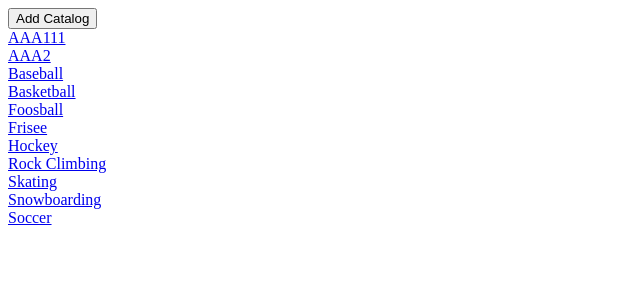
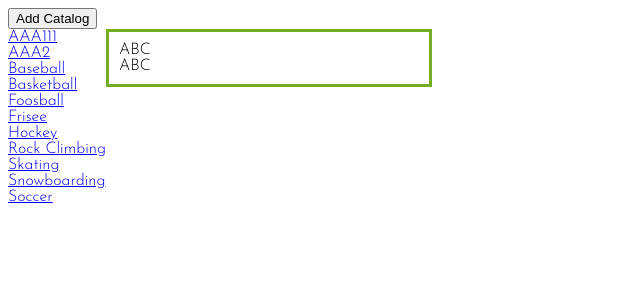
Before and after one commit to ahmad-luqman/catalog, a Flask app: page / in a window 1280 px wide. Shown: the top 300 px of the page, without its empty margins (0-640 px from the left). Run offline with Flask 2, Linux system fonts and the light colour scheme.

Commit message:
Add css and fonts to the catalogs page

```diff
--- /dev/null
+++ b/static/styles.css
@@ -0,0 +1,19 @@
+body
+{
+    font-family: 'Josefin Sans', sans-serif;
+}
+
+#catalogsdiv
+{
+    position:relative;
+    float:left;
+}
+
+#itemsforcatalogsdiv
+{
+    position:relative;
+    float:left;
+    width: 300px;
+    border: 3px solid #73AD21;
+    padding: 10px;
+}
--- a/templates/catalogs.html
+++ b/templates/catalogs.html
@@ -2,6 +2,8 @@
 
 <html lang="en" xmlns="http://www.w3.org/1999/xhtml">
 <head>
+    <link href='https://fonts.googleapis.com/css?family=Josefin+Sans:300,600' rel='stylesheet' type='text/css'>
+    <link rel=stylesheet type=text/css href="{{ url_for('static', filename='styles.css') }}">
     <meta charset="utf-8" />
     <title></title>
 </head>
@@ -11,11 +13,16 @@
         <button>Add Catalog</button>
     </a>
 </div>
-{% for catalog in catalogs %}
+<div id="catalogsdiv">
+    {% for catalog in catalogs %}
     <a href="{{url_for('showCatalog', cat_id = catalog.id)}}">
         {{catalog.name}}<br>
     </a>
-{% endfor %}
-
+    {% endfor %}
+</div>
+<div id="itemsforcatalogsdiv">
+    ABC<br />
+    ABC<br />
+</div>
 </body>
 </html>
```
Also changed, not shown: catalogitemwithuser.db, 1 other file.
